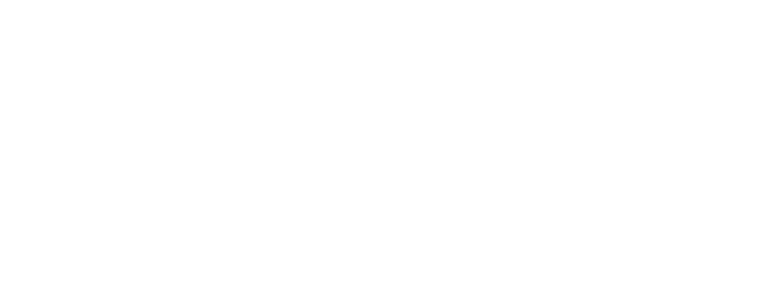
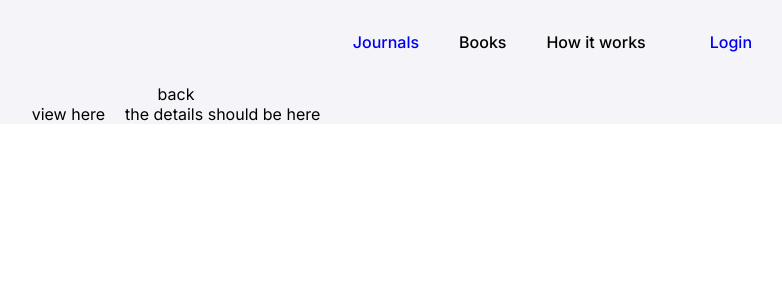
Before and after one commit to donjoshi/v-lib, a React (Create React App) app: page /view-pdf in a window 1280 px wide. Before the commit this address had no page. Shown: the top 300 px of the page, without its empty margins (464-1246 px from the left). Built offline with nearby package versions, Linux system fonts and the light colour scheme.

Commit message:
committed

```diff
--- a/src/App.js
+++ b/src/App.js
@@ -8,6 +8,7 @@
 import UserSearch from "./pages/user-search";
 import Results from "./pages/results/results";
 import Dashboard from "./pages/dashboard/dashboard";
+import PdfView from "./pages/pdf-view/view";
 
 
 function App() {
@@ -22,6 +23,7 @@
         <Route path="/upload-success" element={<AdminPdfUpload3 />} />
         <Route path="/results" element={<Results />} />
         <Route path="/dashboard" element={<Dashboard />} />
+        <Route path="/view-pdf" element={<PdfView />} />
 
       </Routes>
     </div>
--- a/src/pages/dashboard/dashboard.jsx
+++ b/src/pages/dashboard/dashboard.jsx
@@ -1,6 +1,8 @@
 import React from "react";
 import Navbar from "../../components/navbar";
 import NavbarDashboard from "../../components/navbar-dashboard";
+import { NavLink, Navigate } from 'react-router-dom';
+import { useNavigate } from "react-router-dom";
 
 
 
--- /dev/null
+++ b/src/pages/pdf-view/view.css
@@ -0,0 +1,14 @@
+.one
+{
+    display: flex;
+    flex-direction: column;
+}
+
+.pdf-view
+{
+    display: flex;
+    flex-direction: row;
+    align-items: center;
+    justify-content: center;
+    gap: 20px;
+}
--- /dev/null
+++ b/src/pages/pdf-view/view.jsx
@@ -0,0 +1,32 @@
+import React from "react";
+import Navbar from "../../components/navbar";
+import NavbarMain from "../../components/navbar-main";
+import "./view.css";
+
+export default function PdfView()
+{
+    return (
+        <div className="main-container">
+            <div>
+                <NavbarMain />
+            </div>
+
+            <div className="one">
+                <div className="back">
+                    back
+                </div>
+
+                <div className="pdf-view">
+                    <div className="pdf-file">
+                        view here
+                    </div>
+
+                    <div className="details">
+                        the details should be here
+                    </div>
+                </div>
+            </div>
+
+        </div>
+    )
+}
```
